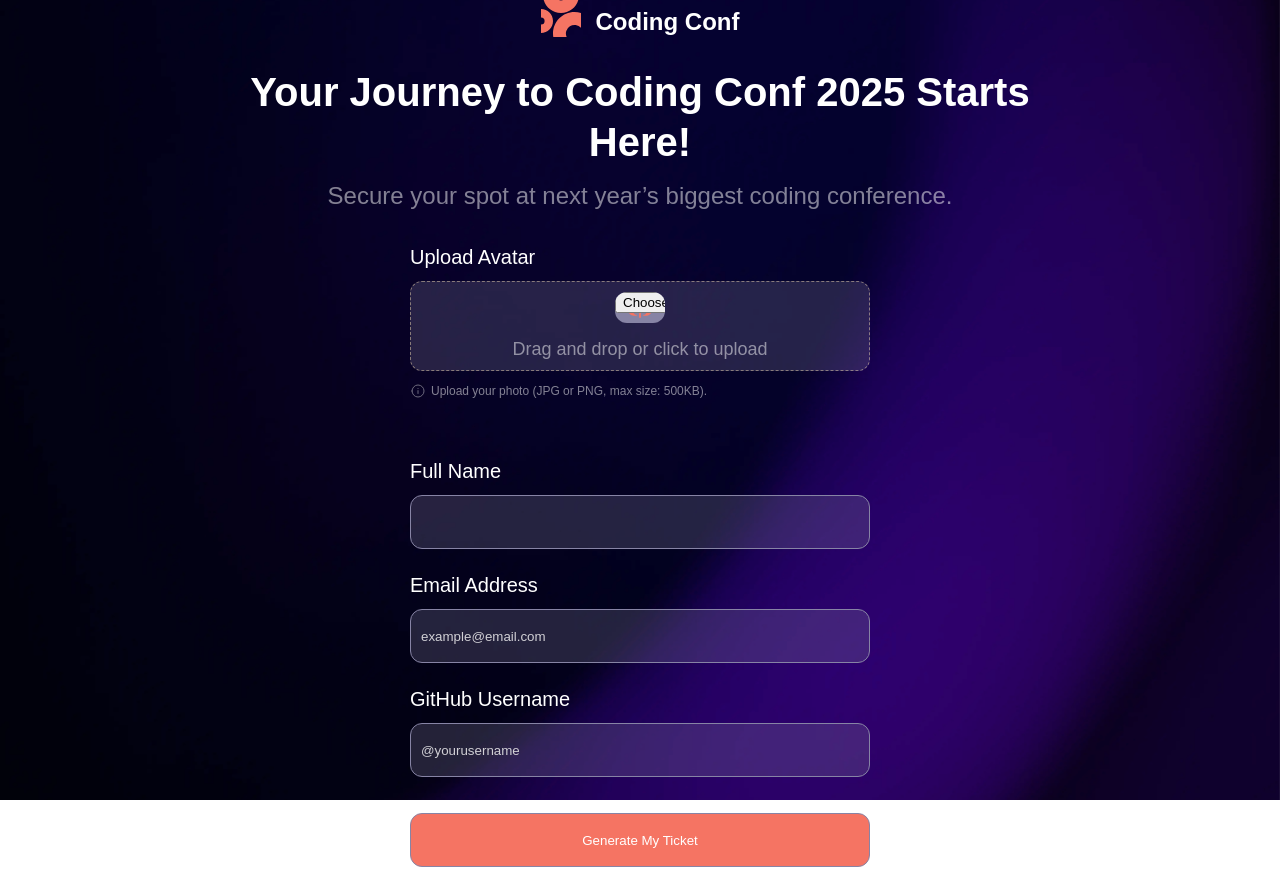
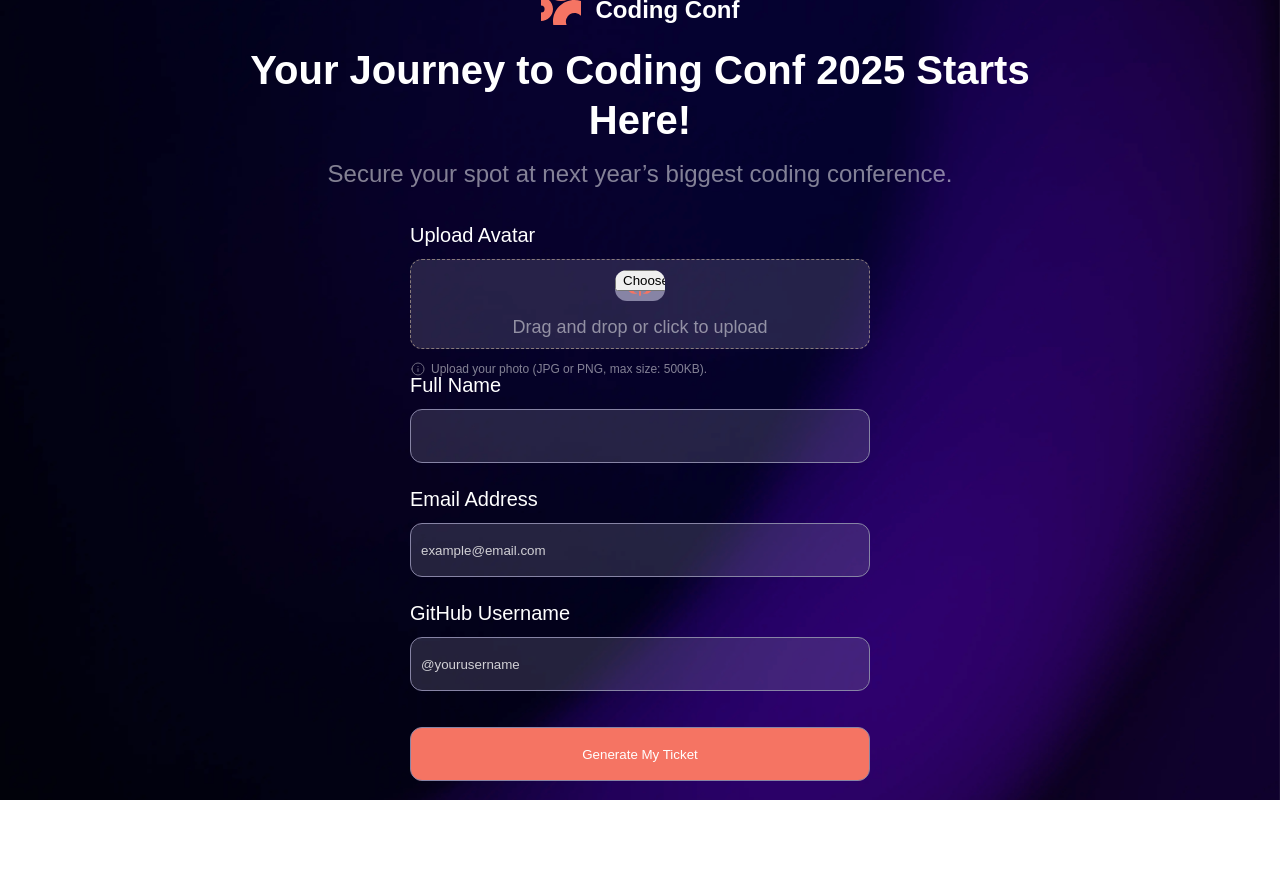
Before and after one commit to Zuhriddinziko/vazifa-html.css, a plain HTML site: page index.html in a window 1280 px wide. After the commit the page ends 805 px from the top, so only its background shows below. Drawn offline with Linux system fonts and the light colour scheme.

Commit message:
kamchilik

```diff
--- a/style/style.css
+++ b/style/style.css
@@ -13,16 +13,17 @@ body {
 
 .container {
     width: 85vw;
+    height: 90hv;
     margin: 0 auto;
     display: flex;
     justify-content: center;
     flex-direction: column;
     align-items: center;
-    padding-top: 200px;
+    /* padding-top: 200px; */
 }
 
 .big_container {
-    padding-top: 52px;
+    /* padding-top: 52px; */
     height: 100%;
 }
 
@@ -42,14 +43,14 @@ body {
     gap: 15px;
     justify-content: center;
     width: 208px;
-    height: 40px;
+    height: 30px;
     align-items: flex-end;
-    margin-bottom: 30px;
+    margin-bottom: 20px;
 }
 
 .logo img {
-    width: 50px;
-    height: 50px;
+    width: 20px;
+    height: 20px;
 }
 
 .logo_name {
@@ -87,10 +88,10 @@ body {
 }
 
 .yuklash {
-    height: 190px;
+    height: 150px;
     width: 460px;
     display: flex;
-    margin-bottom: 24px;
+    /* margin-bottom: 24px; */
     flex-direction: column;
     gap: 12px;
 }
```
